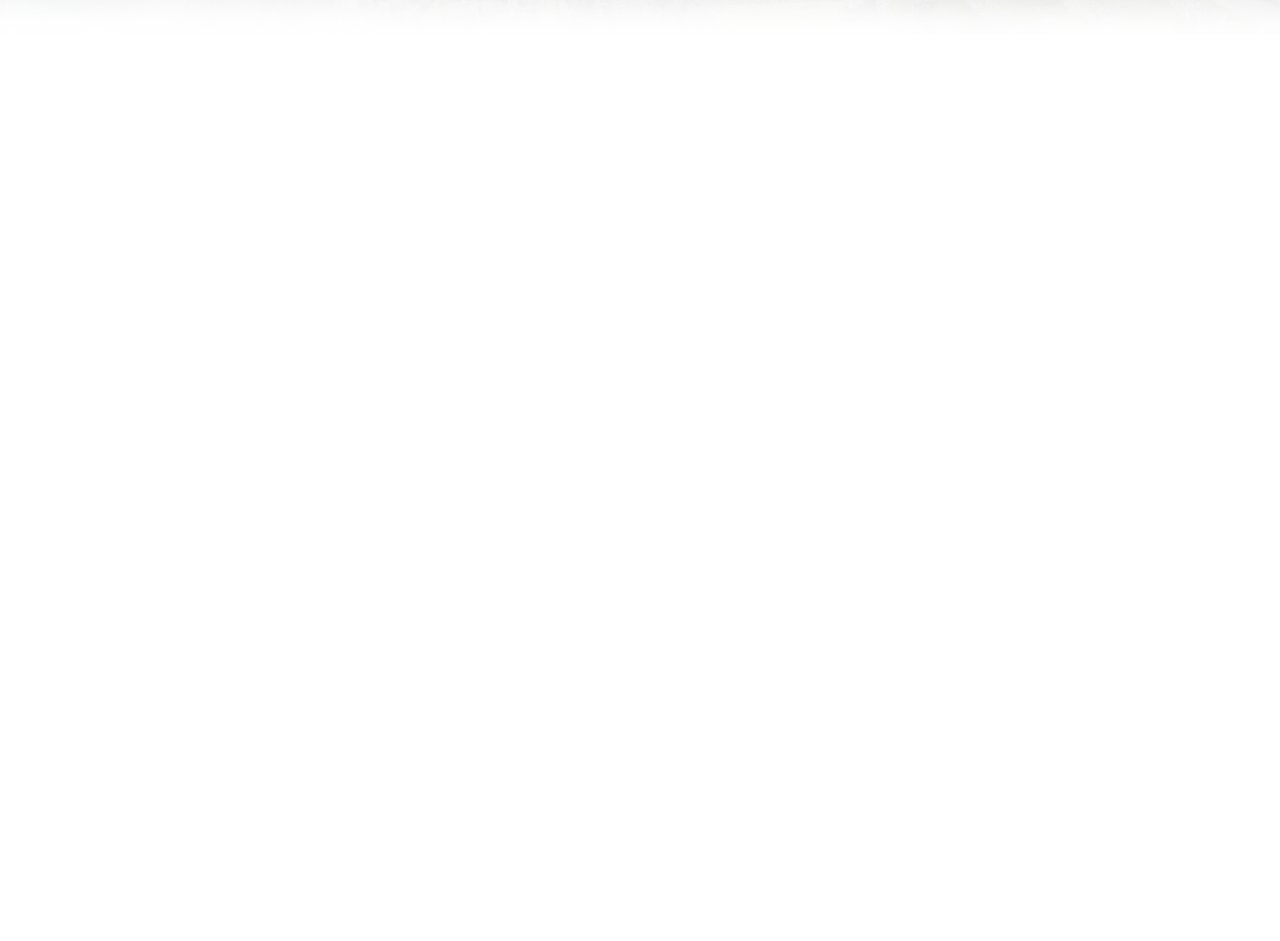
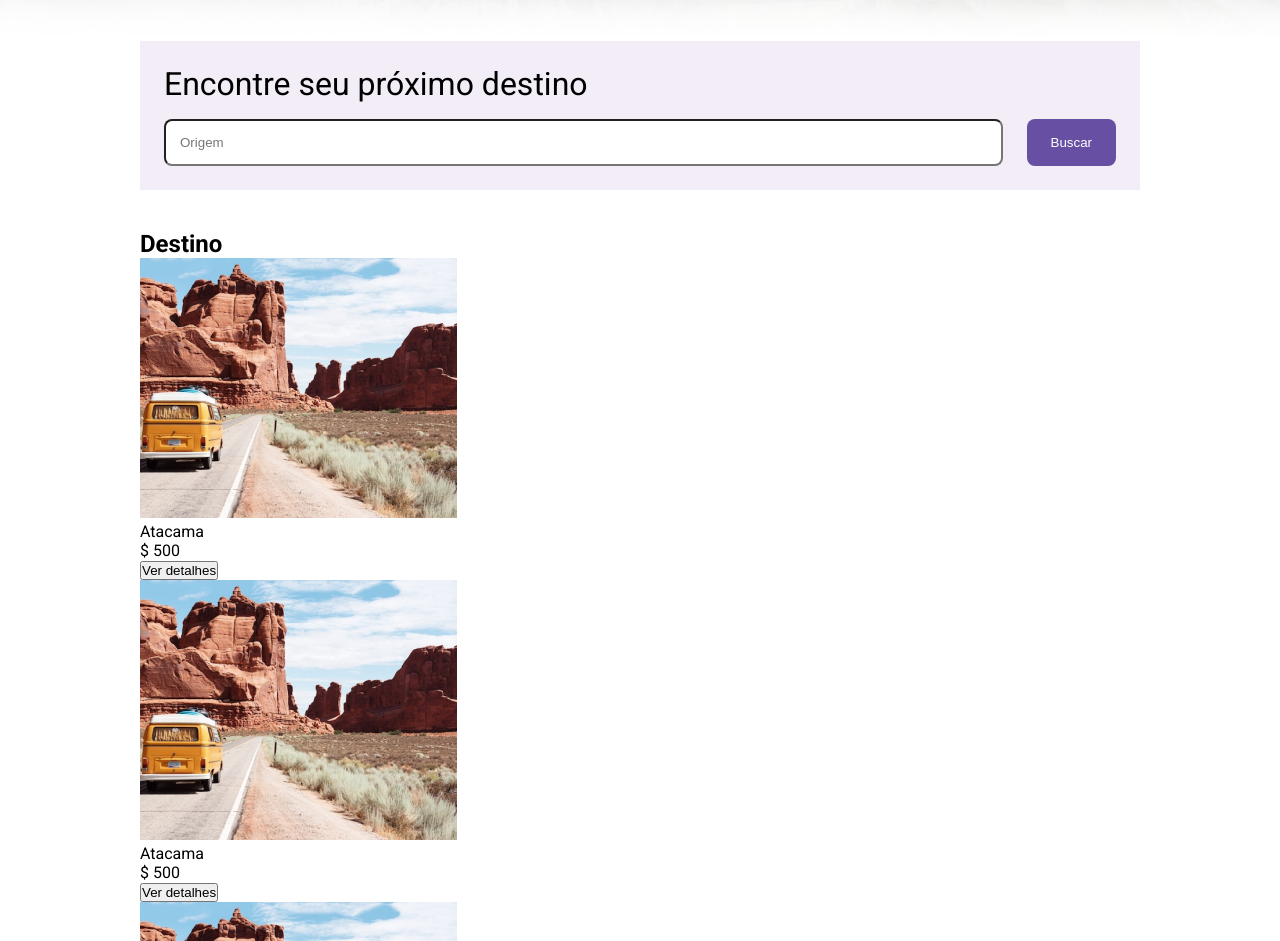
Before and after one commit to lucasnather/jornada, a React (Vite) app: page / in a window 1280 px wide. Shown: the part 391-1332 px from the top of the page. Before the commit the page ends 800 px from the top, so only its background shows below. Built offline with nearby package versions, Linux system fonts and the light colour scheme.

Commit message:
feat: container form input filter

```diff
--- a/src/App.tsx
+++ b/src/App.tsx
@@ -3,6 +3,7 @@ import { defaultTheme } from "./@themes/default-theme"
 import { Header } from "./components/Header"
 import { GlobalCss } from "./global-css"
 import { Banner } from "./components/Banner"
+import { Destination } from "./components/Destination"
 
 
 function App() {
@@ -11,6 +12,7 @@ function App() {
     <ThemeProvider theme={defaultTheme}>
         <Header/>
         <Banner />
+        <Destination />
         <GlobalCss/>
     </ThemeProvider>
   )
--- a/src/components/Destination/index.tsx
+++ b/src/components/Destination/index.tsx
@@ -0,0 +1,42 @@
+import { ButtonFilter, ContainerForm, ContainerInput, ContainerMain, InputFilter } from "./styled";
+import Deserto from '../../assets/deserto.png'
+
+export function Destination() {
+    return(
+        <ContainerMain>
+            <ContainerInput>
+                <p>Encontre seu próximo destino</p>
+
+                <ContainerForm action="#">
+                    <InputFilter type="search" name="orign" id="origin" placeholder="Origem"/>
+                    <ButtonFilter>Buscar</ButtonFilter>
+                </ContainerForm>
+            </ContainerInput>
+
+            <section>
+                <h2>Destino</h2>
+
+                <div>
+                    <img src={Deserto} alt="" />
+                    <p>Atacama</p>
+                    <p>$ 500</p>
+                    <button>Ver detalhes</button>
+                </div>
+
+                <div>
+                    <img src={Deserto} alt="" />
+                    <p>Atacama</p>
+                    <p>$ 500</p>
+                    <button>Ver detalhes</button>
+                </div>
+
+                <div>
+                    <img src={Deserto} alt="" />
+                    <p>Atacama</p>
+                    <p>$ 500</p>
+                    <button>Ver detalhes</button>
+                </div>
+            </section>
+        </ContainerMain>
+    )
+}
--- /dev/null
+++ b/src/components/Destination/styled.ts
@@ -0,0 +1,43 @@
+import styled from "styled-components";
+
+export const ContainerMain = styled.main`
+    width: 1000px;
+    margin: 0 auto;
+
+`
+
+export const ContainerInput = styled.section`
+    background-color: ${({theme}) => theme.colors["light-neutrals-2"]};
+    padding: 24px;
+    margin-bottom: 40px;
+
+    & p {
+        font-size: 32px;
+        margin-bottom: 16px;
+    }
+
+`
+
+export const ContainerForm = styled.form`
+    display: flex;
+    gap: 24px;
+`
+
+export const InputFilter = styled.input`
+    width: 100%;
+    padding: 14px;
+    border-radius: 8px;
+`
+
+export const ButtonFilter = styled.button`
+    background-color: ${({theme}) => theme.colors["primary-2"]};
+    color: ${({theme}) => theme.colors.white};
+    padding: 8px 24px;
+    border-radius: 8px;
+    border: none;
+
+    &:hover {
+        background-color: ${({theme}) => theme.colors["primary-3"]};
+    }
+
+`
```
Also changed, not shown: src/assets/deserto.png (added), src/components/Banner/styled.ts (line endings or trailing spaces).
